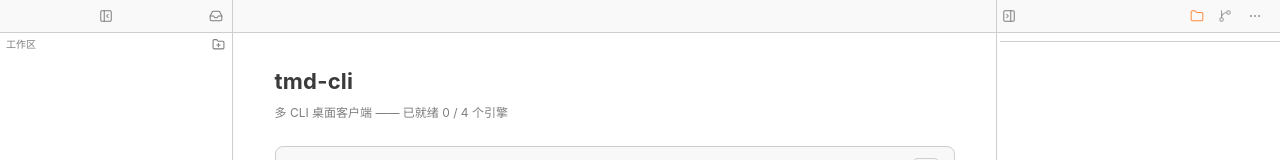
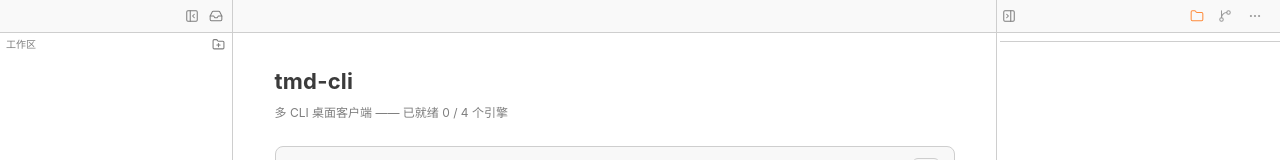
Before and after one commit to chenxiangning/tmd-cli, a React (Vite) app: page / in a window 1280 px wide. Shown: the top 160 px of the page. Built offline with nearby package versions, Linux system fonts and the light colour scheme.

Commit message:
fix(titlebar): 左区折叠按钮选择器收窄 —— :first-of-type/:last-of-type 只作用组内首尾按钮,多按钮不再互相推挤

```diff
--- a/src/styles/titlebar.css
+++ b/src/styles/titlebar.css
@@ -54,12 +54,12 @@
   border-right: 1px solid var(--tmd-border);
 }
 
-/* 折叠左栏按钮 → 左区最右缘;左区收起/未测量时宽度自适应,按钮自然跟在 inset 后。 */
-.titlebar-zone-left > .titlebar-action {
+/* 折叠左栏按钮 → 左区最右缘(只推首个按钮,组内后续按钮紧贴);左区收起/未测量时宽度自适应。 */
+.titlebar-zone-left > .titlebar-action:first-of-type {
   margin-left: auto;
 }
-/* 左栏展开(定宽)且有经典滚动条时:按钮右缘让出滚动条宽度,与下方内容列右缘对齐。 */
-.titlebar-zone-left.is-expanded > .titlebar-action {
+/* 左栏展开(定宽)且有经典滚动条时:仅最末按钮右缘让出滚动条宽度,与下方内容列右缘对齐。 */
+.titlebar-zone-left.is-expanded > .titlebar-action:last-of-type {
   margin-right: calc(var(--tmd-scrollbar-w, 0px) + 4px);
 }
 
```
